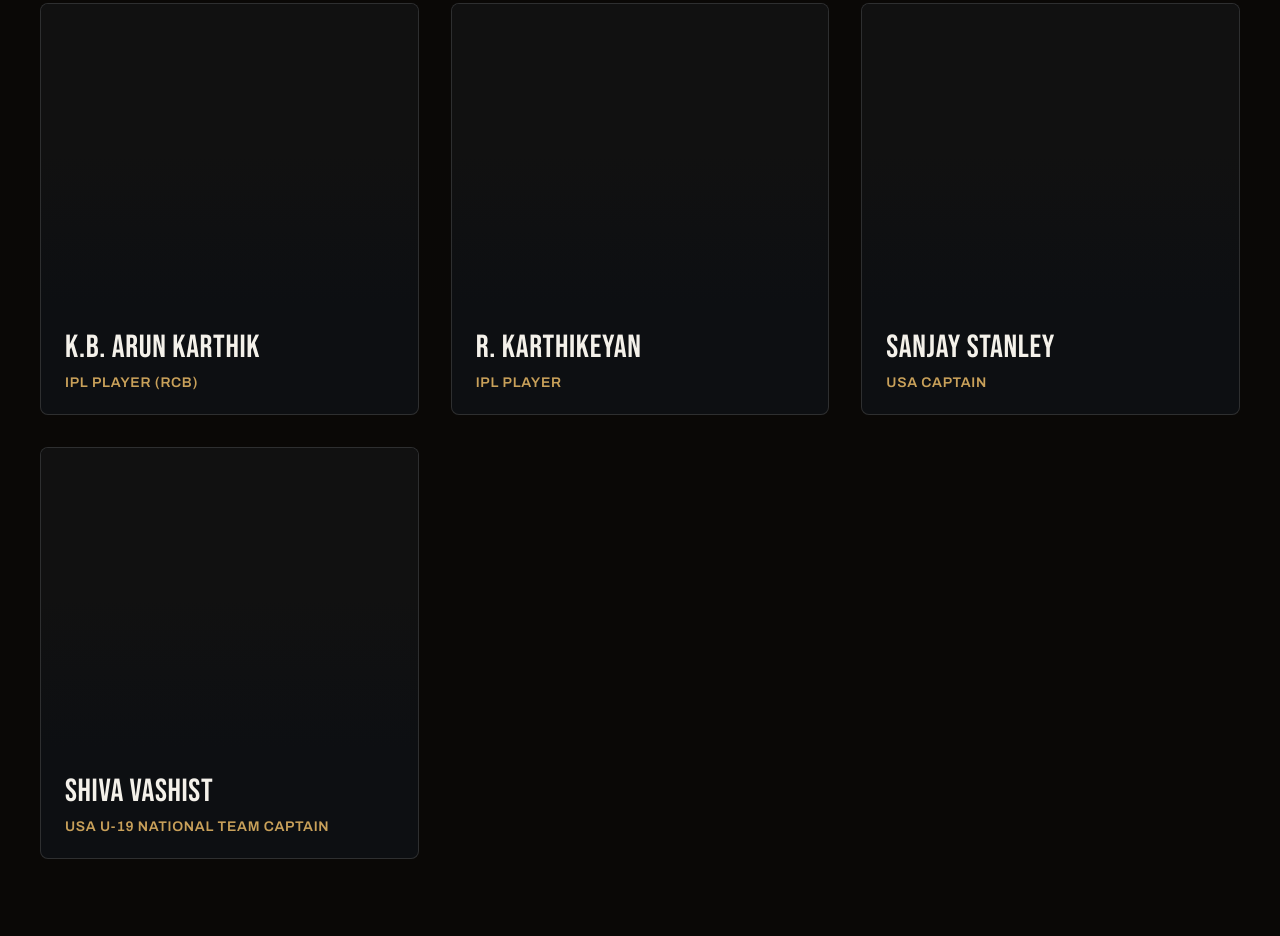
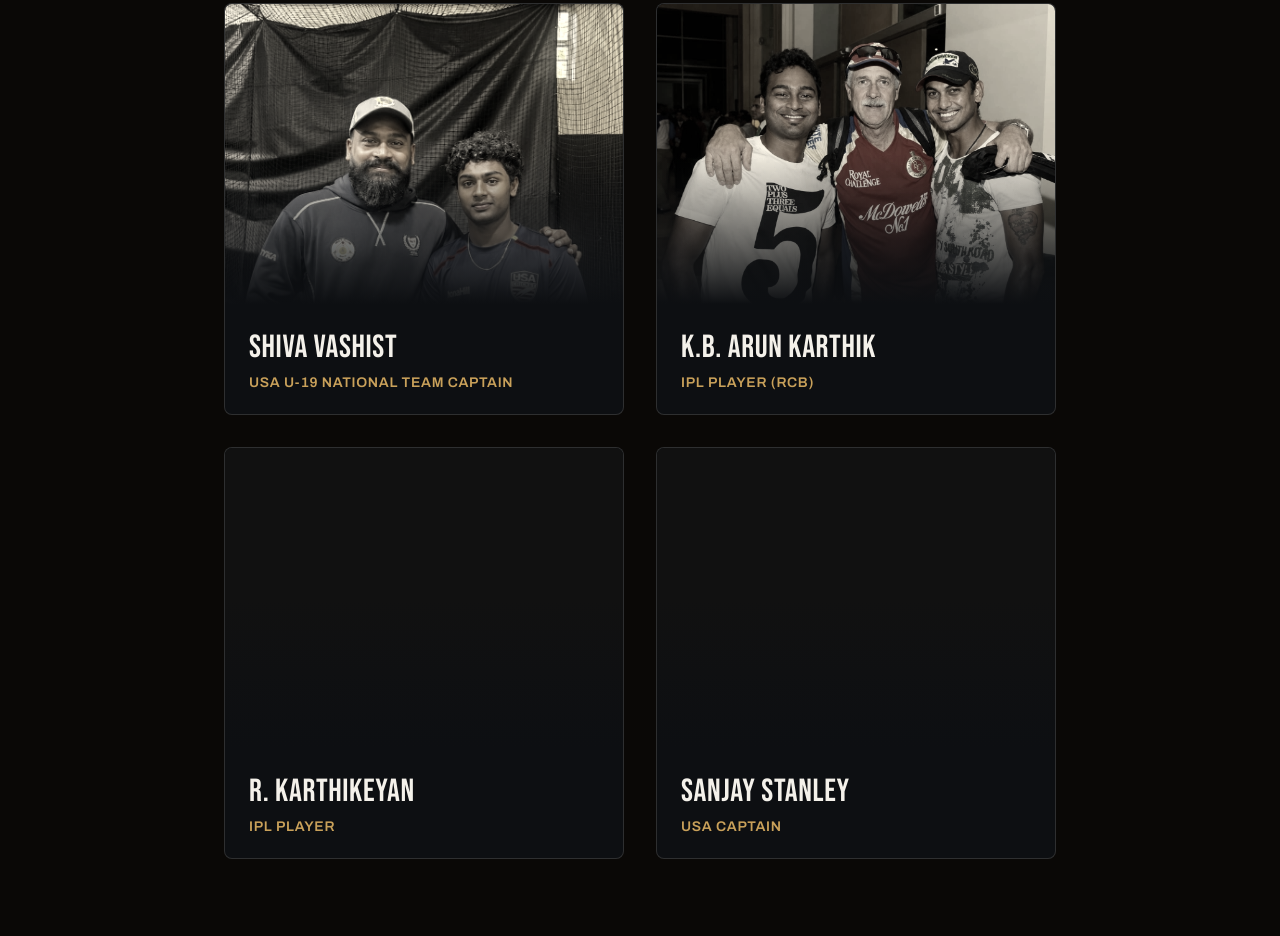
Before and after one commit to Raghavan-27-5/bowncer-sportz, a website: page about.html in a window 1280 px wide. Shown: the part 1327-2263 px from the top of the page. Drawn offline with Linux system fonts and the light colour scheme.

Commit message:
Update roster grid to 2x2 and reorder top players

```diff
--- a/about.html
+++ b/about.html
@@ -228,7 +228,8 @@
 
   .roster-grid {
     display: grid;
-    grid-template-columns: repeat(auto-fit, minmax(280px, 1fr));
+    grid-template-columns: repeat(2, minmax(280px, 400px));
+    justify-content: center;
     gap: 32px;
     max-width: 1200px;
     margin: 0 auto;
@@ -368,6 +369,7 @@
     .architect-image { height: 500px; order: 1; }
     .architect-content { order: 2; }
     .foundation-grid { grid-template-columns: 1fr; }
+    .roster-grid { grid-template-columns: 1fr; }
   }
 
   .fab-whatsapp {
@@ -451,7 +453,17 @@
       <!-- Player 1 -->
       <div class="player-card">
         <div class="player-img">
-          <!-- Placeholder image -->
+          <img src="assets/shiva_vashist.webp" alt="Shiva Vashist" onerror="this.style.display='none';">
+        </div>
+        <div class="player-info">
+          <div class="player-name">Shiva Vashist</div>
+          <div class="player-cred">USA U-19 National Team Captain</div>
+        </div>
+      </div>
+
+      <!-- Player 2 -->
+      <div class="player-card">
+        <div class="player-img">
           <img src="assets/arun_karthik.webp" alt="K.B. Arun Karthik" onerror="this.style.display='none';">
         </div>
         <div class="player-info">
@@ -460,7 +472,7 @@
         </div>
       </div>
 
-      <!-- Player 2 -->
+      <!-- Player 3 -->
       <div class="player-card">
         <div class="player-img">
           <img src="assets/r_karthikeyan.webp" alt="R. Karthikeyan" onerror="this.style.display='none';">
@@ -471,7 +483,7 @@
         </div>
       </div>
 
-      <!-- Player 3 -->
+      <!-- Player 4 -->
       <div class="player-card">
         <div class="player-img">
           <img src="assets/sanjay_stanley.webp" alt="Sanjay Stanley" onerror="this.style.display='none';">
@@ -479,17 +491,6 @@
         <div class="player-info">
           <div class="player-name">Sanjay Stanley</div>
           <div class="player-cred">USA Captain</div>
-        </div>
-      </div>
-
-      <!-- Player 4 -->
-      <div class="player-card">
-        <div class="player-img">
-          <img src="assets/shiva_vashist.webp" alt="Shiva Vashist" onerror="this.style.display='none';">
-        </div>
-        <div class="player-info">
-          <div class="player-name">Shiva Vashist</div>
-          <div class="player-cred">USA U-19 National Team Captain</div>
         </div>
       </div>
     </div>
```
Also changed, not shown: assets/arun_karthik.webp (added), assets/shiva_vashist.webp (added), assets/thiyagarajan_rcb.webp (added).
